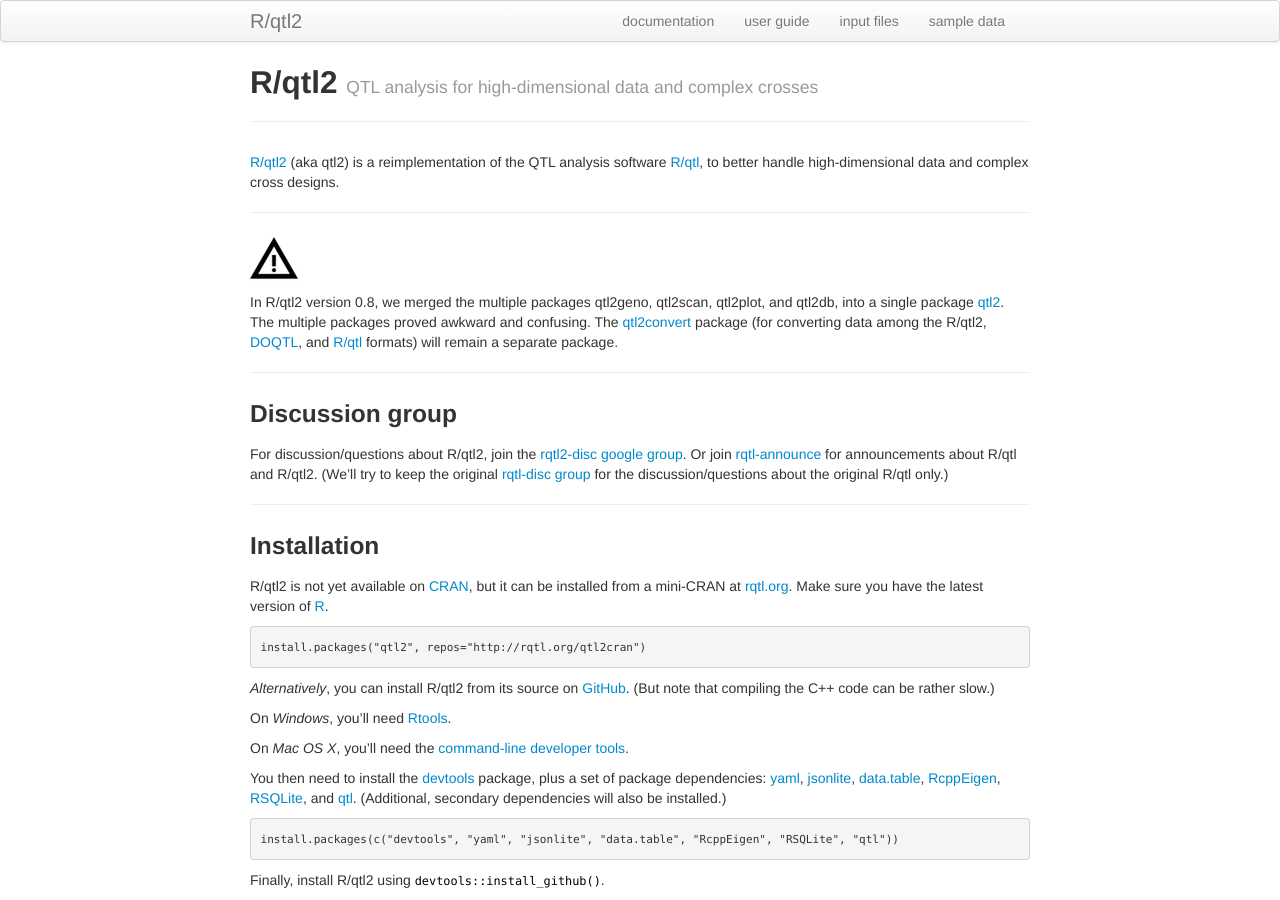
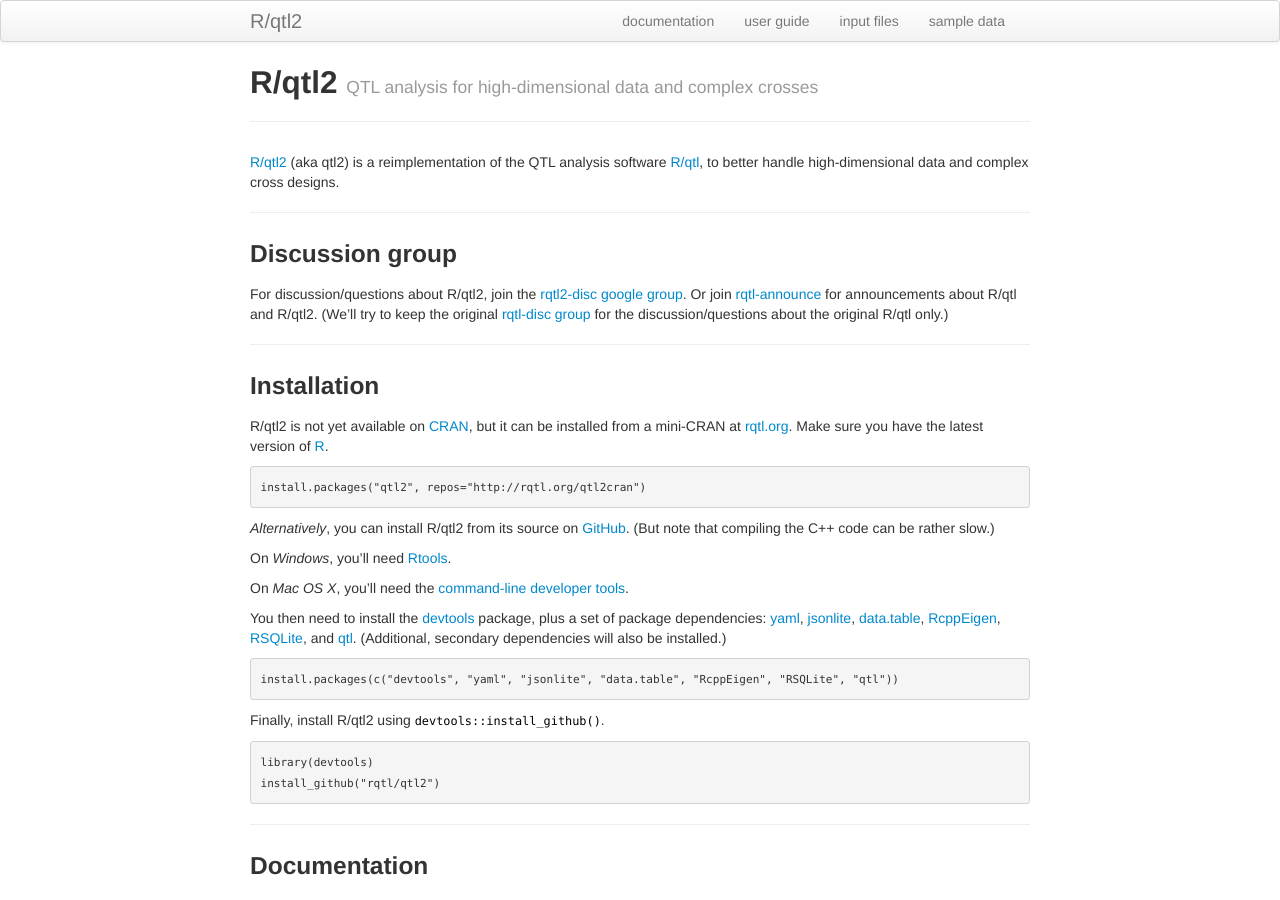
Before and after one commit to rqtl/qtl2, a Jekyll site: the page built from index.md, in a window 1280 px wide and 900 px high. Built offline with Jekyll 4.4.1, drawn with Linux system fonts in a browser that asks for light colours.

Commit message:
Remove warning about change in R/qtl version 0.8 from the front page

```diff
--- a/index.md
+++ b/index.md
@@ -8,18 +8,6 @@
 [R/qtl2](https://kbroman.org/qtl2) (aka qtl2) is a reimplementation of
 the QTL analysis software [R/qtl](http://rqtl.org), to better handle
 high-dimensional data and complex cross designs.
-
----
-
-![Warning](assets/pics/warning_icon.png)
-
-In R/qtl2 version 0.8, we merged the multiple packages qtl2geno, qtl2scan,
-qtl2plot, and qtl2db, into a single package
-[qtl2](https://github.com/rqtl/qtl2). The multiple packages proved awkward and confusing.
-The [qtl2convert](https://github.com/rqtl/qtl2convert) package (for
-converting data among the R/qtl2,
-[DOQTL](https://www.bioconductor.org/packages/release/bioc/html/DOQTL.html),
-and [R/qtl](http://rqtl.org) formats) will remain a separate package.
 
 ---
 
```
